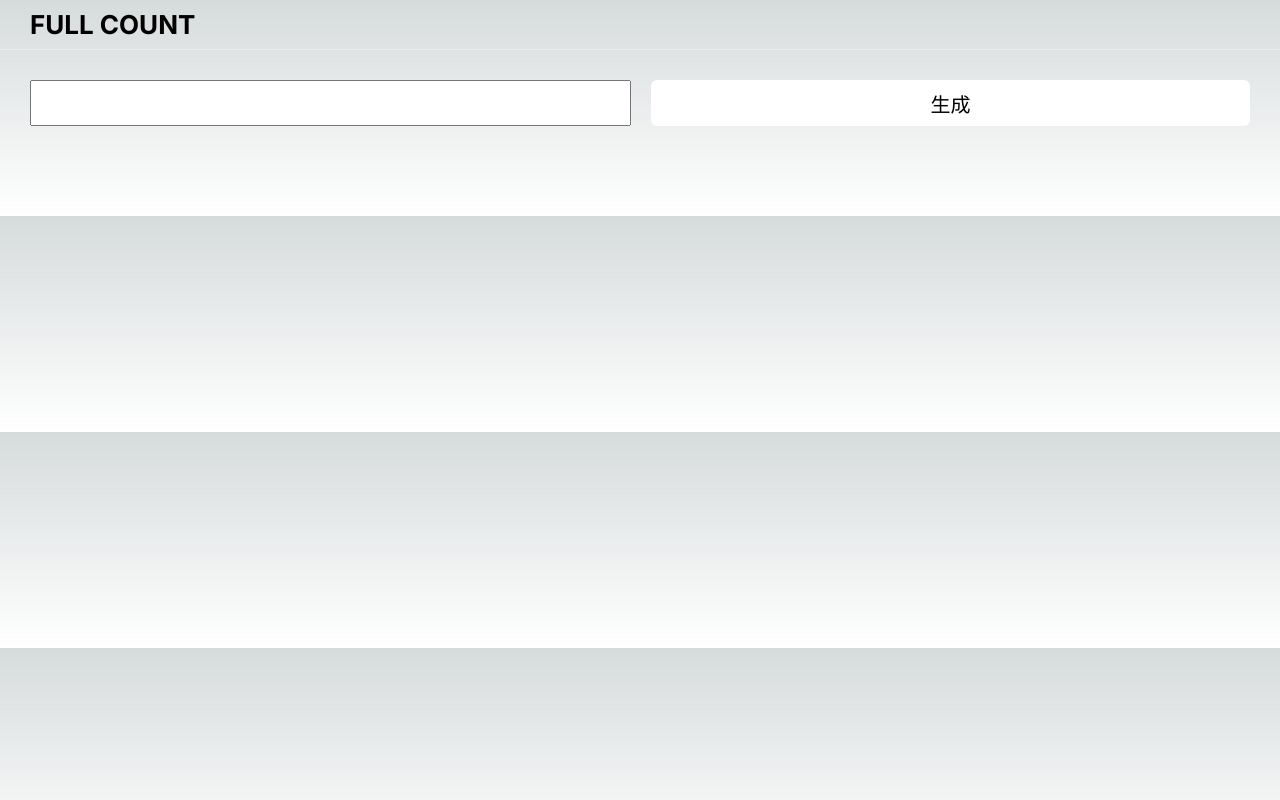
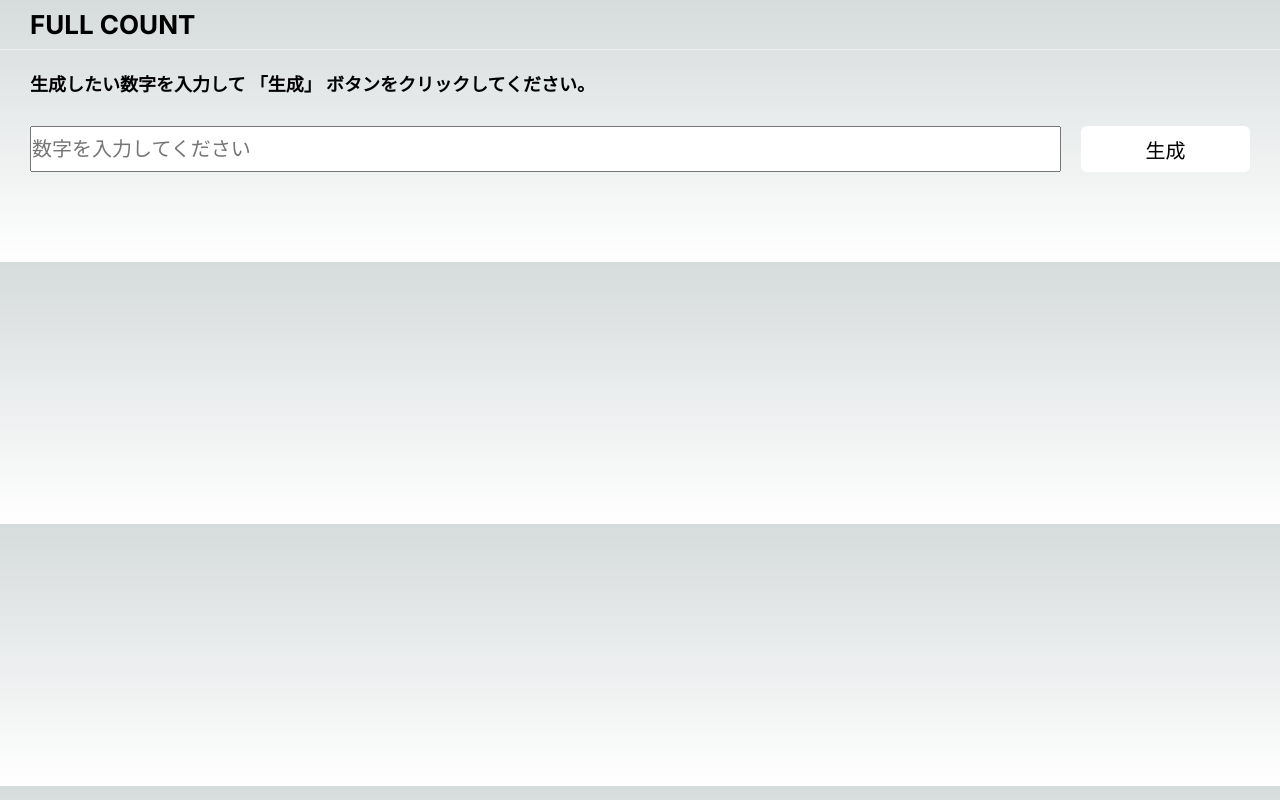
Before and after one commit to phoby20/fullcount, a Next.js app: page / in a window 1280 px wide. Built offline with nearby package versions, Linux system fonts and the light colour scheme.

Commit message:
refactor: type名およびボタン名修正

```diff
--- a/src/app/Main/page.module.scss
+++ b/src/app/Main/page.module.scss
@@ -1,8 +1,18 @@
 .container {
+  .label {
+    margin-top: 20px;
+    padding: 0 30px;
+    font-size: 18px;
+    font-weight: bold;
+  }
   .generate {
     display: flex;
     column-gap: 20px;
     margin: 30px;
+
+    &_button {
+      width: 200px;
+    }
   }
 
   .buttons {
--- a/src/app/Main/page.tsx
+++ b/src/app/Main/page.tsx
@@ -2,7 +2,7 @@
 
 import styles from "./page.module.scss";
 import Header from "../ui/organisms/Header/page";
-import Button from "../ui/atoms/Button/page";
+import NomalButton from "../ui/atoms/NomalButton/page";
 import NumberButton from "../ui/atoms/NumberButton/page";
 import Input from "../ui/atoms/Input/pages";
 import { useState } from "react";
@@ -37,9 +37,18 @@ export default function Main() {
     <div className={styles.container}>
       <Header />
       <section>
+        <p className={styles.label}>
+          生成したい数字を入力して 「生成」 ボタンをクリックしてください。
+        </p>
         <div className={styles.generate}>
-          <Input type={"number"} onChange={updateNumber} />
-          <Button clickButton={generateButton} buttonName={"生成"} />
+          <Input
+            type={"number"}
+            onChange={updateNumber}
+            placeholder={"数字を入力してください"}
+          />
+          <div className={styles.generate_button}>
+            <NomalButton clickButton={generateButton} buttonName={"生成"} />
+          </div>
         </div>
       </section>
 
--- a/src/app/ui/atoms/Input/pages.tsx
+++ b/src/app/ui/atoms/Input/pages.tsx
@@ -5,13 +5,15 @@ import styles from "./page.module.scss";
 type InputType = {
   type: string;
   onChange?: (e: string) => void;
+  placeholder: string;
 };
 
-export default function Input({ type, onChange }: InputType) {
+export default function Input({ type, onChange, placeholder }: InputType) {
   return (
     <input
       className={styles.input}
       type={type}
+      placeholder={placeholder}
       onChange={(e) => {
         if (onChange) {
           onChange(e.target.value);
--- a/src/app/ui/atoms/Button/page.tsx
+++ b/src/app/ui/atoms/NomalButton/page.tsx
@@ -2,17 +2,17 @@
 
 import styles from "./page.module.scss";
 
-type ButtonType = {
+type NomalButtonType = {
   buttonName: string;
   clickButton: () => void;
   disabled?: boolean; // disabled 속성 추가
 };
 
-export default function Button({
+export default function NomalButton({
   buttonName,
   clickButton,
   disabled = false,
-}: ButtonType) {
+}: NomalButtonType) {
   return (
     <button
       className={styles.button}
```
Also changed, not shown: src/app/ui/atoms/NomalButton/page.module.scss (renamed from src/app/ui/atoms/Button/page.module.scss).
